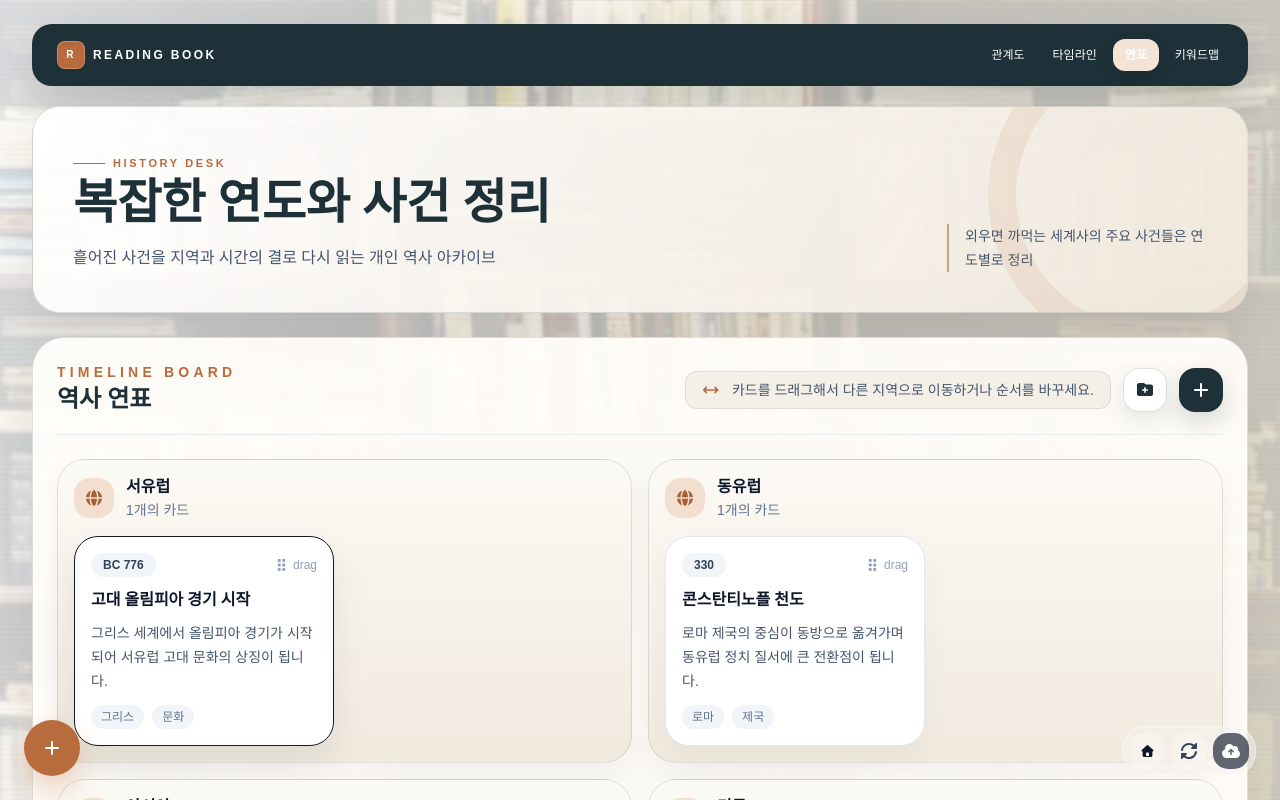
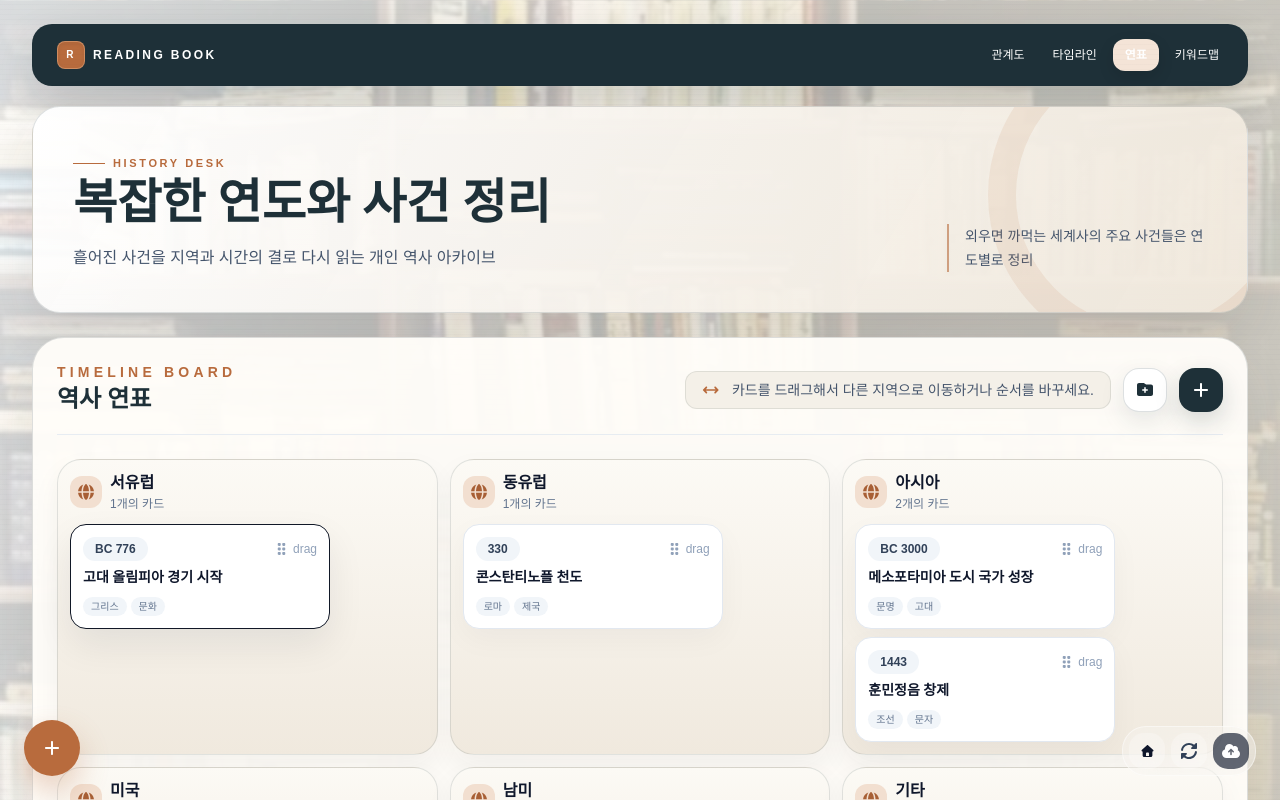
Before and after one commit to worldbookmap/readingbook, a Next.js app: page /timeline in a window 1280 px wide. Shown: the top 800 px of the page. Built offline with nearby package versions, Linux system fonts and the light colour scheme.

Commit message:
Improve timeline cards and document editing

```diff
--- a/src/components/keyword-mindmap.tsx
+++ b/src/components/keyword-mindmap.tsx
@@ -308,6 +308,7 @@ export function KeywordMindmap() {
   const [documentTitle, setDocumentTitle] = useState("문서 1");
   const [newDocumentTitle, setNewDocumentTitle] = useState("");
   const [isNewDocumentModalOpen, setIsNewDocumentModalOpen] = useState(false);
+  const [editingDocumentId, setEditingDocumentId] = useState<string | null>(null);
   const [editingNodeId, setEditingNodeId] = useState<string | null>(null);
   const [editingEdgeId, setEditingEdgeId] = useState<string | null>(null);
   const [nodeDraft, setNodeDraft] = useState({ label: "", category: "", description: "", tags: "", color: "#f5f3ff", size: "200" });
@@ -682,11 +683,34 @@ export function KeywordMindmap() {
 
   function openNewDocumentModal() {
     setNewDocumentTitle("");
+    setEditingDocumentId(null);
     setIsNewDocumentModalOpen(true);
   }
 
   function createNewDocument() {
     const trimmedTitle = newDocumentTitle.trim();
+
+    if (editingDocumentId) {
+      const target = documents.find((document) => document.id === editingDocumentId);
+      if (!target) return;
+
+      const nextTitle = trimmedTitle || target.title;
+      setDocuments((current) =>
+        current.map((document) =>
+          document.id === editingDocumentId
+            ? { ...document, title: nextTitle, updatedAt: new Date().toISOString() }
+            : document,
+        ),
+      );
+      if (selectedDocumentId === editingDocumentId) {
+        setDocumentTitle(nextTitle);
+      }
+      setNewDocumentTitle("");
+      setEditingDocumentId(null);
+      setIsNewDocumentModalOpen(false);
+      return;
+    }
+
     const nextIndex = documents.length + 1;
     const documentName = trimmedTitle || `문서 ${nextIndex}`;
     const blankMap = {
@@ -717,9 +741,9 @@ export function KeywordMindmap() {
     const target = documents.find((document) => document.id === documentId);
     if (!target) return;
 
-    setSelectedDocumentId(target.id);
-    setDocumentTitle(target.title);
-    applyDocument(target);
+    setEditingDocumentId(target.id);
+    setNewDocumentTitle(target.title);
+    setIsNewDocumentModalOpen(true);
   }
 
   function loadDocument(documentId: string) {
@@ -883,11 +907,14 @@ export function KeywordMindmap() {
             <div className="flex items-center justify-between gap-3 pb-3">
               <div>
                 <p className="text-[10px] font-semibold uppercase tracking-[0.2em] text-violet-500">new document</p>
-                <h3 className="text-lg font-semibold text-slate-900">새 문서 만들기</h3>
+                <h3 className="text-lg font-semibold text-slate-900">{editingDocumentId ? "문서 이름 수정" : "새 문서 만들기"}</h3>
               </div>
               <button
                 type="button"
-                onClick={() => setIsNewDocumentModalOpen(false)}
+                onClick={() => {
+                  setEditingDocumentId(null);
+                  setIsNewDocumentModalOpen(false);
+                }}
                 className="rounded-full border border-slate-200 bg-slate-50 px-2.5 py-1.5 text-xs text-slate-600"
               >
                 닫기
@@ -906,7 +933,10 @@ export function KeywordMindmap() {
               <div className="flex justify-end gap-2 pt-2">
                 <button
                   type="button"
-                  onClick={() => setIsNewDocumentModalOpen(false)}
+                  onClick={() => {
+                    setEditingDocumentId(null);
+                    setIsNewDocumentModalOpen(false);
+                  }}
                   className="rounded-xl border border-slate-200 bg-white px-3 py-2 text-sm font-medium text-slate-700"
                 >
                   취소
@@ -916,7 +946,7 @@ export function KeywordMindmap() {
                   onClick={createNewDocument}
                   className="rounded-xl bg-slate-900 px-3 py-2 text-sm font-semibold text-white"
                 >
-                  만들기
+                  {editingDocumentId ? "저장" : "만들기"}
                 </button>
               </div>
             </div>
--- a/src/components/timeline-board.tsx
+++ b/src/components/timeline-board.tsx
@@ -38,17 +38,16 @@ function compareCards(left: TimelineCard, right: TimelineCard, regionOrder: Time
     return regionOrder.indexOf(left.region) - regionOrder.indexOf(right.region);
   }
 
-  const leftOrder = left.order ?? Number.MAX_SAFE_INTEGER;
-  const rightOrder = right.order ?? Number.MAX_SAFE_INTEGER;
-  if (leftOrder !== rightOrder) {
-    return leftOrder - rightOrder;
-  }
-
   if (left.year !== right.year) {
     return left.year - right.year;
   }
 
-  return left.title.localeCompare(right.title, "ko");
+  const titleComparison = left.title.localeCompare(right.title, "ko");
+  if (titleComparison !== 0) {
+    return titleComparison;
+  }
+
+  return (left.order ?? Number.MAX_SAFE_INTEGER) - (right.order ?? Number.MAX_SAFE_INTEGER);
 }
 
 function normalizeCards(cards: TimelineCard[], regionOrder: TimelineRegion[]) {
@@ -56,17 +55,16 @@ function normalizeCards(cards: TimelineCard[], regionOrder: TimelineRegion[]) {
     const regionCards = cards
       .filter((card) => card.region === region)
       .sort((left, right) => {
-        const leftOrder = left.order ?? Number.MAX_SAFE_INTEGER;
-        const rightOrder = right.order ?? Number.MAX_SAFE_INTEGER;
-        if (leftOrder !== rightOrder) {
-          return leftOrder - rightOrder;
-        }
-
         if (left.year !== right.year) {
           return left.year - right.year;
         }
 
-        return left.title.localeCompare(right.title, "ko");
+        const titleComparison = left.title.localeCompare(right.title, "ko");
+        if (titleComparison !== 0) {
+          return titleComparison;
+        }
+
+        return (left.order ?? Number.MAX_SAFE_INTEGER) - (right.order ?? Number.MAX_SAFE_INTEGER);
       });
 
     return regionCards.map((card, index) => ({ ...card, order: index }));
@@ -1068,10 +1066,9 @@ export function TimelineBoard({ initialCards }: Props) {
                               onDragEnd={() => setDraggedId(null)}
                               onClick={() => setActiveId(card.id)}
                               onDoubleClick={() => openCardModal(card.id)}
-                              className="block w-full rounded-[20px] border bg-white p-4 text-left shadow-sm transition active:scale-[0.99]"
+                              className="block w-full rounded-2xl border bg-white p-3 text-left shadow-sm transition active:scale-[0.99]"
                               style={{
                                 width: `min(100%, ${card.size ?? 260}px)`,
-                                minHeight: Math.round((card.size ?? 260) * 0.55),
                                 borderColor: card.color ?? (isActive ? "#38bdf8" : "rgba(226,232,240,1)"),
                                 boxShadow: isActive
                                   ? "0 14px 30px rgba(56,189,248,0.18)"
@@ -1087,15 +1084,12 @@ export function TimelineBoard({ initialCards }: Props) {
                                   탭
                                 </span>
                               </div>
-                              <h4 className="mt-3 text-sm font-semibold text-slate-900">{card.title}</h4>
-                              <p className="mt-2 text-xs leading-5 text-slate-600 line-clamp-3">
-                                {card.description}
-                              </p>
-                              <div className="mt-3 flex flex-wrap gap-2">
+                              <h4 className="mt-2 line-clamp-2 text-sm font-semibold text-slate-900">{card.title}</h4>
+                              <div className="mt-2 flex flex-wrap gap-1">
                                 {card.tags.slice(0, 3).map((tag) => (
                                   <span
                                     key={tag}
-                                    className="rounded-full bg-slate-100 px-2.5 py-1 text-[11px] text-slate-500"
+                                    className="rounded-full bg-slate-100 px-2 py-0.5 text-[10px] text-slate-500"
                                   >
                                     {tag}
                                   </span>
@@ -1117,7 +1111,7 @@ export function TimelineBoard({ initialCards }: Props) {
           </div>
         </div>
 
-        <div className="mt-6 hidden gap-4 lg:grid lg:grid-cols-2 2xl:grid-cols-3">
+        <div className="mt-6 hidden gap-3 lg:grid lg:grid-cols-3 2xl:grid-cols-4">
           {regionNames.map((region) => {
             const regionCards = cards
               .filter((card) => card.region === region)
@@ -1133,19 +1127,19 @@ export function TimelineBoard({ initialCards }: Props) {
                     setDraggedId(null);
                   }
                 }}
-                className="rounded-[28px] border border-[#1e3038]/12 bg-[linear-gradient(180deg,_#fcfaf5_0%,_#f0e9de_100%)] p-4 shadow-[0_12px_28px_rgba(45,43,37,0.05)]"
+                className="rounded-[24px] border border-[#1e3038]/12 bg-[linear-gradient(180deg,_#fcfaf5_0%,_#f0e9de_100%)] p-3 shadow-[0_12px_28px_rgba(45,43,37,0.05)]"
               >
-                <div className="mb-4 flex items-center gap-3">
-                  <div className="flex h-10 w-10 items-center justify-center rounded-2xl bg-[#f2dfd0] text-[#a85f35]">
+                <div className="mb-3 flex items-center gap-2">
+                  <div className="flex h-8 w-8 items-center justify-center rounded-xl bg-[#f2dfd0] text-[#a85f35]">
                     <FontAwesomeIcon icon={faGlobe} />
                   </div>
                   <div>
                     <h3 className="font-semibold text-slate-900">{region}</h3>
-                    <p className="text-sm text-slate-500">{regionCards.length}개의 카드</p>
+                    <p className="text-xs text-slate-500">{regionCards.length}개의 카드</p>
                   </div>
                 </div>
 
-                <div className="space-y-3">
+                <div className="space-y-2">
                   {regionCards.map((card) => {
                     const isActive = card.id === activeCard?.id;
 
@@ -1166,10 +1160,9 @@ export function TimelineBoard({ initialCards }: Props) {
                         }}
                         onClick={() => setActiveId(card.id)}
                         onDoubleClick={() => openCardModal(card.id)}
-                        className="block w-full rounded-[24px] border border-slate-200 bg-white p-4 text-left shadow-sm transition hover:-translate-y-1"
+                        className="block w-full rounded-2xl border border-slate-200 bg-white p-3 text-left shadow-sm transition hover:-translate-y-0.5"
                         style={{
                           width: `min(100%, ${card.size ?? 260}px)`,
-                          minHeight: Math.round((card.size ?? 260) * 0.55),
                           borderColor: card.color ?? (isActive ? "#111827" : "rgba(226,232,240,1)"),
                           boxShadow: isActive
                             ? "0 16px 36px rgba(15,23,42,0.08)"
@@ -1185,13 +1178,12 @@ export function TimelineBoard({ initialCards }: Props) {
                             drag
                           </span>
                         </div>
-                        <h4 className="mt-3 text-base font-semibold text-slate-900">{card.title}</h4>
-                        <p className="mt-2 text-sm leading-6 text-slate-600">{card.description}</p>
-                        <div className="mt-3 flex flex-wrap gap-2">
-                          {card.tags.map((tag) => (
+                        <h4 className="mt-2 line-clamp-2 text-sm font-semibold text-slate-900">{card.title}</h4>
+                        <div className="mt-2 flex flex-wrap gap-1">
+                          {card.tags.slice(0, 3).map((tag) => (
                             <span
                               key={tag}
-                              className="rounded-full bg-slate-100 px-2.5 py-1 text-xs text-slate-500"
+                              className="rounded-full bg-slate-100 px-2 py-0.5 text-[10px] text-slate-500"
                             >
                               {tag}
                             </span>
```
